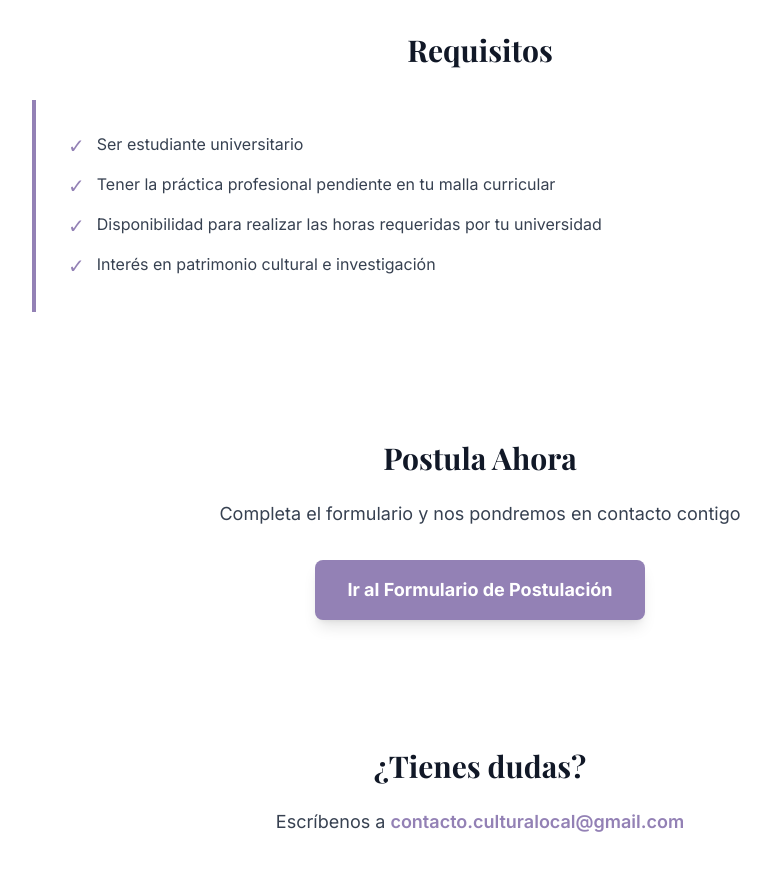
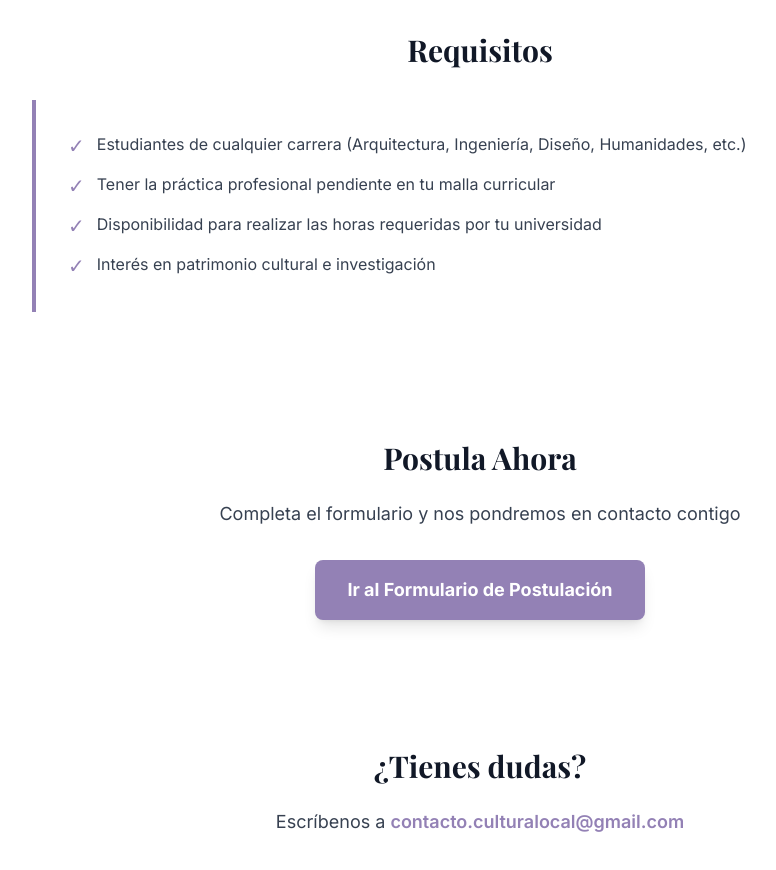
Before and after one commit to Pablo-Saave/Cultura_Local, a React (Vite) app in the folder frontend/: page /buscar in a window 1280 px wide. Shown: the part 780-1650 px from the top of the page, without its empty margins (160-936 px from the left). Built offline with nearby package versions, Linux system fonts and the light colour scheme; a web font is replaced by a local one.

Commit message:
cambios front

```diff
--- a/frontend/src/pages/BuscarPractica.jsx
+++ b/frontend/src/pages/BuscarPractica.jsx
@@ -64,7 +64,7 @@ function BuscarPractica() {
             <ul className="space-y-3 text-gray-700 dark:text-gray-300">
               <li className="flex items-start">
                 <span className="text-primary mr-3 text-xl">✓</span>
-                <span>Ser estudiante universitario</span>
+                <span>Estudiantes de cualquier carrera (Arquitectura, Ingeniería, Diseño, Humanidades, etc.)</span>
               </li>
               <li className="flex items-start">
                 <span className="text-primary mr-3 text-xl">✓</span>
```
